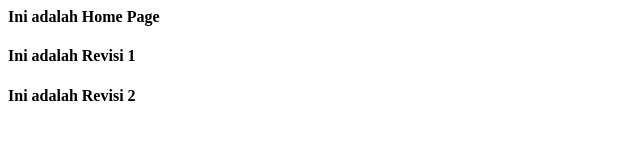
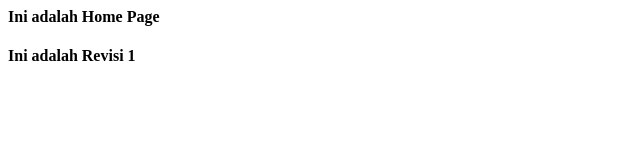
Before and after one commit to Hanzein/MyProjectGIT1, a plain HTML site: page index.html in a window 1280 px wide. Shown: the whole page, without its empty margins (0-640 px from the left). Drawn offline with Linux system fonts and the light colour scheme.

Commit message:
Revisi 4

```diff
--- a/index.html
+++ b/index.html
@@ -5,6 +5,5 @@
     <body>
         <h4>Ini adalah Home Page</h4>
         <h4>Ini adalah Revisi 1</h4>
-        <h4>Ini adalah Revisi 2</h4>
     </body>
 </html>
```
